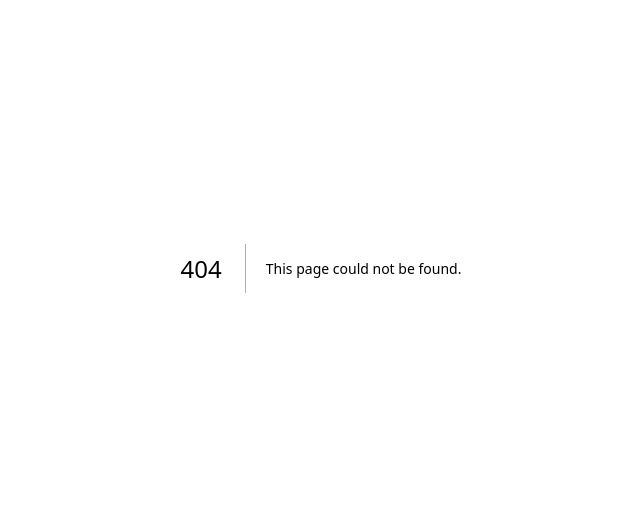
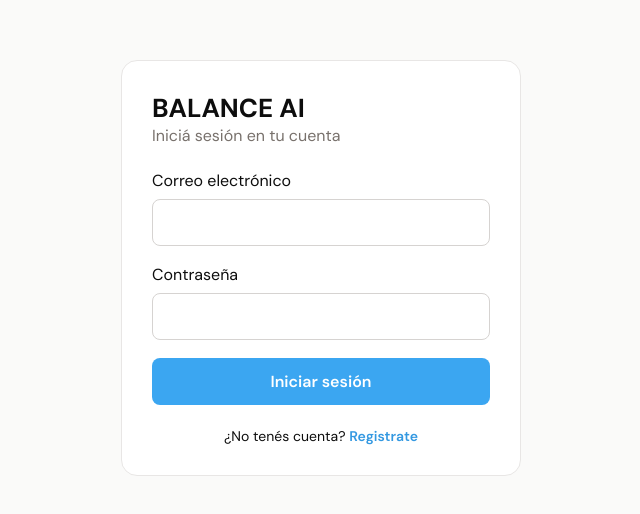
Before and after one commit to 9fwkhmmnr2-dev/balance-ai, a Next.js app: page /login in a window 1280 px wide. Before the commit this address had no page. Shown: the part 132-646 px from the top of the page, without its empty margins (319-959 px from the left). Built offline with nearby package versions, Linux system fonts and the light colour scheme; no server answers.

Commit message:
Create page.tsx

```diff
--- /dev/null
+++ b/app/login/page.tsx
@@ -0,0 +1,160 @@
+
+"use client";
+
+import { useState } from "react";
+import { useRouter } from "next/navigation";
+import { supabase } from "../../lib/supabase";
+
+export default function LoginPage() {
+  const router = useRouter();
+  const [mode, setMode] = useState<"login" | "register">("login");
+  const [email, setEmail] = useState("");
+  const [password, setPassword] = useState("");
+  const [message, setMessage] = useState("");
+  const [loading, setLoading] = useState(false);
+
+  async function handleSubmit(e: React.FormEvent<HTMLFormElement>) {
+    e.preventDefault();
+    setMessage("");
+    setLoading(true);
+
+    try {
+      if (mode === "register") {
+        const { data, error } = await supabase.auth.signUp({
+          email,
+          password,
+          options: {
+            emailRedirectTo: `${window.location.origin}/auth/callback`
+          }
+        });
+
+        if (error) throw error;
+
+        if (!data.session) {
+          setMessage("Cuenta creada. Revisá tu correo para confirmar el registro.");
+        } else {
+          router.push("/");
+          router.refresh();
+        }
+      } else {
+        const { error } = await supabase.auth.signInWithPassword({
+          email,
+          password
+        });
+
+        if (error) throw error;
+
+        router.push("/");
+        router.refresh();
+      }
+    } catch (error) {
+      setMessage(
+        error instanceof Error ? error.message : "Ocurrió un error."
+      );
+    } finally {
+      setLoading(false);
+    }
+  }
+
+  return (
+    <main style={{
+      minHeight: "100vh",
+      display: "grid",
+      placeItems: "center",
+      background: "#FAFAF9",
+      padding: 20
+    }}>
+      <form onSubmit={handleSubmit} style={{
+        width: "100%",
+        maxWidth: 400,
+        background: "#FFFFFF",
+        padding: 30,
+        borderRadius: 16,
+        border: "1px solid #E8E6E5"
+      }}>
+        <h1 style={{ fontSize: 26, color: "#0D0D0D" }}>
+          BALANCE AI
+        </h1>
+        <p style={{ color: "#78716C", marginBottom: 24 }}>
+          {mode === "login" ? "Iniciá sesión en tu cuenta" : "Creá tu cuenta"}
+        </p>
+
+        <label style={{ display: "block", marginBottom: 8 }}>
+          Correo electrónico
+        </label>
+        <input
+          type="email"
+          required
+          value={email}
+          onChange={(e) => setEmail(e.target.value)}
+          style={{
+            width: "100%",
+            padding: 12,
+            border: "1px solid #D6D3D1",
+            borderRadius: 8,
+            marginBottom: 18
+          }}
+        />
+
+        <label style={{ display: "block", marginBottom: 8 }}>
+          Contraseña
+        </label>
+        <input
+          type="password"
+          required
+          minLength={6}
+          value={password}
+          onChange={(e) => setPassword(e.target.value)}
+          style={{
+            width: "100%",
+            padding: 12,
+            border: "1px solid #D6D3D1",
+            borderRadius: 8,
+            marginBottom: 18
+          }}
+        />
+
+        <button
+          type="submit"
+          disabled={loading}
+          style={{
+            width: "100%",
+            padding: 13,
+            border: 0,
+            borderRadius: 8,
+            background: "#3BA6F1",
+            color: "#FFFFFF",
+            fontWeight: 600
+          }}
+        >
+          {loading ? "Procesando..." : mode === "login" ? "Iniciar sesión" : "Crear cuenta"}
+        </button>
+
+        {message && (
+          <p style={{ color: "#78716C", fontSize: 13, marginTop: 16 }}>
+            {message}
+          </p>
+        )}
+
+        <p style={{ textAlign: "center", marginTop: 22, fontSize: 14 }}>
+          {mode === "login" ? "¿No tenés cuenta?" : "¿Ya tenés cuenta?"}{" "}
+          <button
+            type="button"
+            onClick={() => {
+              setMode(mode === "login" ? "register" : "login");
+              setMessage("");
+            }}
+            style={{
+              border: 0,
+              background: "none",
+              color: "#3398E1",
+              fontWeight: 600
+            }}
+          >
+            {mode === "login" ? "Registrate" : "Iniciá sesión"}
+          </button>
+        </p>
+      </form>
+    </main>
+  );
+}
```
